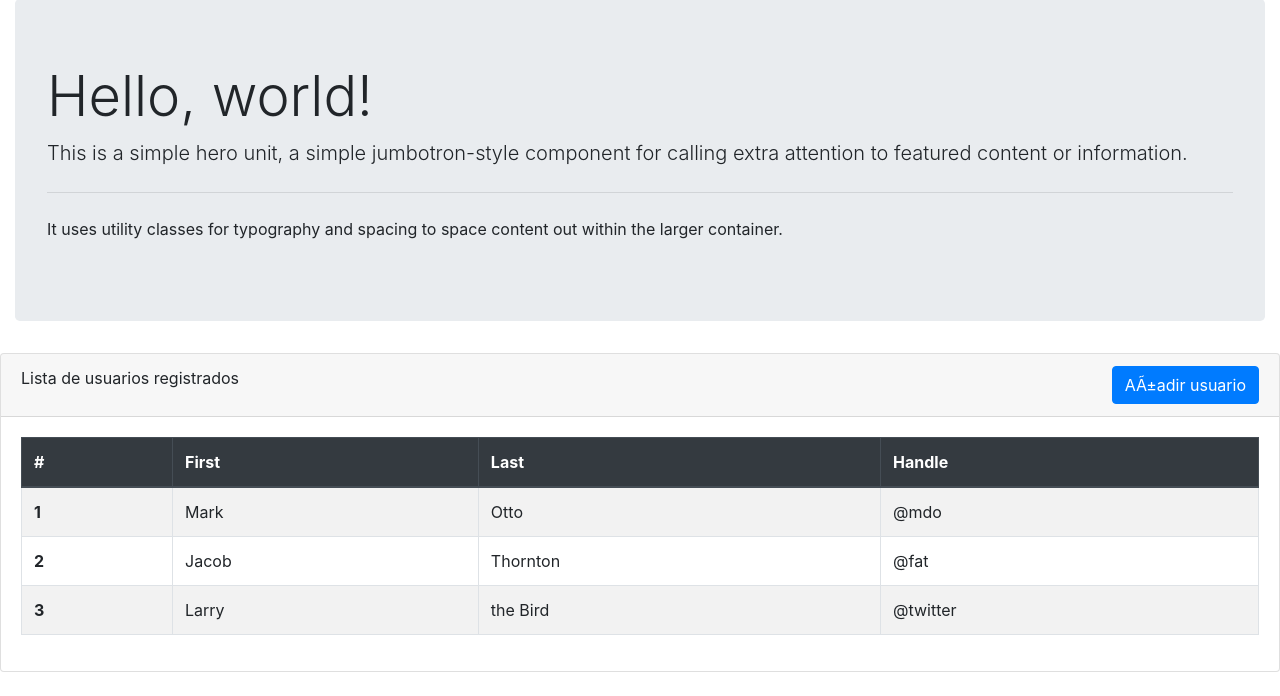
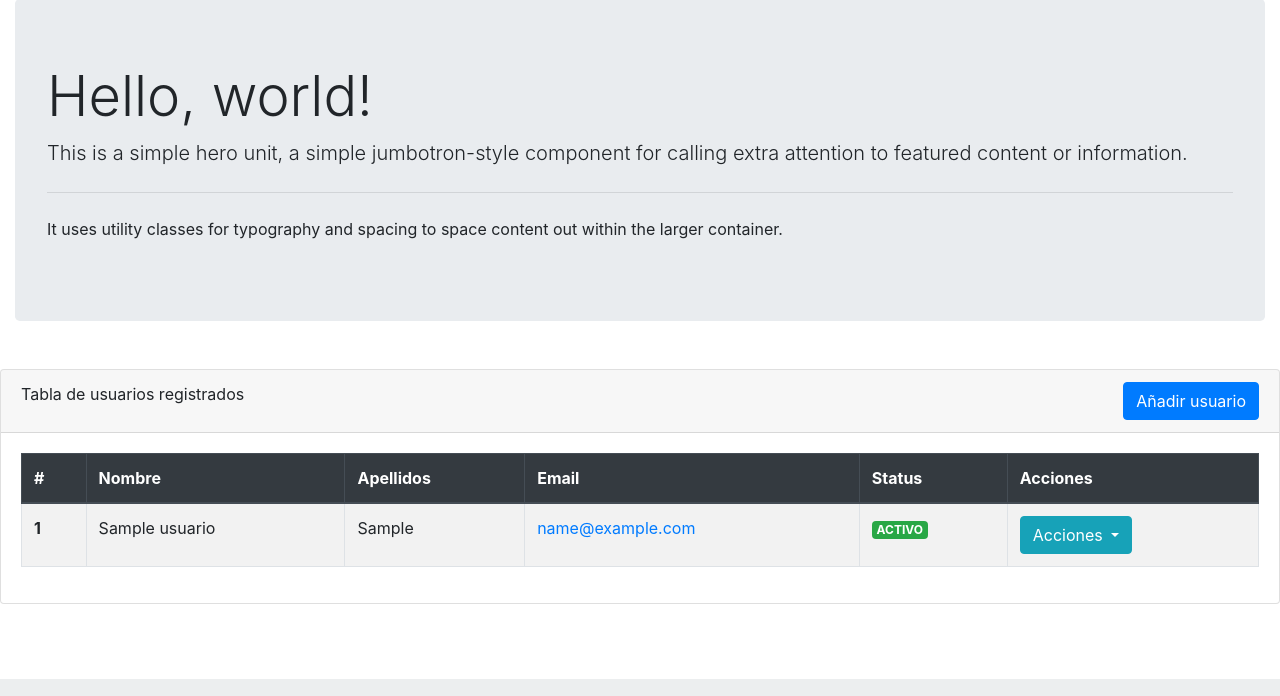
Before and after one commit to Righald/EjerciciosBootstrap, a PHP site: page /programacion_avanzada_en_internet_canvas/ in a window 1280 px wide. Shown: the part 121-817 px from the top of the page. Run offline with PHP 8.4, Linux system fonts and the light colour scheme; tables that the repository leaves empty or names only in its code hold one stand-in row (values such as "Sample post").

Commit message:
Funciones de controlador

```diff
--- a/Controllers/config.php
+++ b/Controllers/config.php
@@ -4,15 +4,12 @@
 	ini_set('display_startup_errors', 1);
 	error_reporting(E_ALL);
 
-	if(!isset($_SESSION))
-	{
+	if (!isset($_SESSION)) {
 		session_start();
 	}
 
-	//Borrar si se usan rutas de forma relativa, útil para rutas absolutas
-	if(!defined('BASE_PATH'))
-	{
-		define('BASE_PATH', "localhost/Bootstrap/public/");
+	if (!defined('BASE_PATH')) {
+		define('BASE_PATH',"http://localhost:8888/programacion_avanzada_en_internet_canvas/");
 	}
 
 ?>
--- /dev/null
+++ b/Controllers/connectionController.php
@@ -0,0 +1,15 @@
+<?php
+	define("HOST", "localhost");
+	define("USER", "root");
+	define("PASS", "");
+	define("DBNM", "clasenet");
+
+	function connect(){
+		$conn = new mysqli(HOST,USER,PASS,DBNM);
+		if ($conn) {
+			return $conn;
+		}
+		return null;
+	}
+
+?>
--- a/Controllers/userController.php
+++ b/Controllers/userController.php
@@ -1,32 +1,140 @@
 <?php
-include_once('connection.php');
 
-class userController
+include_once "connectionController.php";
+include_once "config.php";
+
+if (isset($_POST['action'])) {
+
+	$userController = new UserController();
+
+	switch ($_POST['action']) {
+		case 'store':
+			$name = strip_tags($_POST['name']);
+			$last = strip_tags($_POST['last']);
+			$email = strip_tags($_POST['email']);
+			$pass = strip_tags($_POST['pass']);
+
+			$userController->store($name,$last,$email,$pass);
+
+			break;
+
+		case 'update':
+			$name = strip_tags($_POST['name']);
+			$last = strip_tags($_POST['last']);
+			$email = strip_tags($_POST['email']);
+			$pass = strip_tags($_POST['pass']);
+			$id = strip_tags($_POST['id']);
+
+			$userController->update($name,$last,$email,$pass,$id);
+
+			break;
+	}
+}
+
+class UserController
 {
+
 	function get()
 	{
-		$mysqli = conn();
+		$conn = connect();
+		if (!$conn->connect_error) {
 
-		if(!$mysqli->connect_error)
+			//armado de la consulta
+			$query = "select * from usuarios";
+			$prepared_query = $conn->prepare($query);
+			$prepared_query->execute();
+
+			$results = $prepared_query->get_result();
+			$users = $results->fetch_all(MYSQLI_ASSOC);
+
+			return $users;
+
+		}else{
+			return array();
+		}
+	}
+
+	function store($name,$last,$email,$pass)
+	{
+		$conn = connect();
+		if (!$conn->connect_error)
 		{
-			$response = array();
+			if($name!="" && $last!="" && $email!="" && $pass!="")
+			{
 
-			$query = "SELECT * FROM USUARIO";
+				$query = "insert into usuarios (nombre,apellidos,email,password) values (?,?,?,?)";
+				$prepared_query = $conn->prepare($query);
+				$prepared_query->bind_param('ssss',$name,$last,$email,$pass);
+				if ($prepared_query->execute())
+				{
 
-			$prepared_query = $mysqli->prepare($query);
+					$_SESSION['message'] = "Registro creado exitosamente";
+					$_SESSION['status'] = "success";
+					header("Location: ".$_SERVER['HTTP_REFERER']);
 
-			$prepared_query->execute();
-			$result = $prepared_query->get_result();
+				}
+				else
+				{
+					$_SESSION['message'] = "El registro no pudo ser completado";
+					$_SESSION['status'] = "error";
+					header("Location: ".$_SERVER['HTTP_REFERER']);
+				}
 
-			$result_array = $result->fetch_all(MYSQLI_ASSOC);
-
-			$prepared_query->close();
-
-			return $response;
+			}
+			else
+			{
+				$_SESSION['message'] = "Verifique la información";
+				$_SESSION['status'] = "error";
+				header("Location: ".$_SERVER['HTTP_REFERER']);
+			}
 		}
 		else
 		{
-			return array();
+			$_SESSION['message'] = "Problemas con la conexión al servidor";
+			$_SESSION['status'] = "error";
+			header("Location: ".$_SERVER['HTTP_REFERER']);
+		}
+	}
+
+	function update($name,$last,$email,$pass,$id)
+	{
+		$conn = connect();
+		if (!$conn->connect_error)
+		{
+			if($name!="" && $last!="" && $email!="" && $pass!="" && $id!="")
+			{
+
+				$query = "update usuarios set nombre=?, apellidos=?, email=?, password=? where id=?";
+				$prepared_query = $conn->prepare($query);
+				$prepared_query->bind_param('ssssi',$name,$last,$email,$pass,$id);
+				if ($prepared_query->execute())
+				{
+
+					$_SESSION['message'] = "Registro actualizado exitosamente";
+					$_SESSION['status'] = "success";
+					header("Location: ".$_SERVER['HTTP_REFERER']);
+
+				}
+				else
+				{
+					$_SESSION['message'] = "El registro no pudo ser completado";
+					$_SESSION['status'] = "error";
+					header("Location: ".$_SERVER['HTTP_REFERER']);
+				}
+
+			}
+			else
+			{
+				$_SESSION['message'] = "Verifique la información";
+				$_SESSION['status'] = "error";
+				header("Location: ".$_SERVER['HTTP_REFERER']);
+			}
+		}
+		else
+		{
+			$_SESSION['message'] = "Problemas con la conexión al servidor";
+			$_SESSION['status'] = "error";
+			header("Location: ".$_SERVER['HTTP_REFERER']);
 		}
 	}
 }
--- a/index.html
+++ b/index.php
@@ -1,3 +1,9 @@
+<?php
+  include "controllers/UserController.php";
+  $userController = new UserController();
+
+  $users = $userController->get();
+?>
 <!DOCTYPE html>
 <html>
     <head>
@@ -56,51 +62,106 @@
         </div>
 
 
-      <!-- CARD Y TABLE -->
-      <div class="row">
-        <div class="col-12">
-          <div class="card mb-4">
+        <?php if (isset($_SESSION['status']) && $_SESSION['status'] == 'sucess' ): ?>
+          <div class="alert alert-warning alert-dismissible fade show" role="alert">
+            <strong>Correcto</strong><?= $_SESSION['message'] ?>.
+            <button type="button" class="close" data-dismiss="alert" aria-label="Close">
+              <span aria-hidden="true">&times;</span>
+            </button>
+          </div>
+          <?php unset($_SESSION['status']); ?>
+        <?php endif ?>
+
+        <?php if (isset($_SESSION['status']) && $_SESSION['status'] == 'error' ): ?>
+          <div class="alert alert-warning alert-dismissible fade show" role="alert">
+            <strong>Error</strong><?= $_SESSION['message'] ?>.
+            <button type="button" class="close" data-dismiss="alert" aria-label="Close">
+              <span aria-hidden="true">&times;</span>
+            </button>
+          </div>
+          <?php unset($_SESSION['status']); ?>
+        <?php endif ?>
+
+        <div class="row mt-5 ">
+
+          <div class="col">
+
+            <div class="card">
               <div class="card-header">
-              Lista de usuarios registrados
-              <button type="button" data-toggle="modal" data-target="#exampleModal" class="btn btn-primary float-right">
+
+                Tabla de usuarios registrados
+
+                <button onclick="add()" type="button" class="btn btn-primary float-right" data-toggle="modal" data-target="#exampleModal">
                   Añadir usuario
                 </button>
+
               </div>
               <div class="card-body">
-
-              <table class="table table-bordered table-striped" >
-              <thead class="thead-dark ">
+                <table class="table table-bordered table-striped">
+                <thead class="thead-dark">
                   <tr>
                     <th scope="col">#</th>
-                  <th scope="col">First</th>
-                  <th scope="col">Last</th>
-                  <th scope="col">Handle</th>
+                    <th scope="col">Nombre</th>
+                    <th scope="col">Apellidos</th>
+                    <th scope="col">Email</th>
+                    <th scope="col">Status</th>
+                    <th scope="col">Acciones</th>
                   </tr>
                 </thead>
                 <tbody>
+                  <?php foreach($users as $user) ?>
                   <tr>
-                  <th scope="row">1</th>
-                  <td>Mark</td>
-                  <td>Otto</td>
-                  <td>@mdo</td>
-                </tr>
-                <tr>
-                  <th scope="row">2</th>
-                  <td>Jacob</td>
-                  <td>Thornton</td>
-                  <td>@fat</td>
-                </tr>
-                <tr>
-                  <th scope="row">3</th>
-                  <td>Larry</td>
-                  <td>the Bird</td>
-                  <td>@twitter</td>
+                    <th scope="row">
+                      <?= $user['id'] ?>
+                    </th>
+                    <td>
+                      <?= $user['nombre'] ?>
+                    </td>
+                    <td>
+                      <?= $user['apellidos'] ?>
+                    </td>
+                    <td>
+                      <a href="mailto:<?= $user['email'] ?>">
+                        <?= $user['email'] ?>
+                      </a>
+                    </td>
+                    <td>
+                      <?php if($user['estado']): ?>
+                        <span class="badge badge-success">
+                          ACTIVO
+                        </span>
+                      <?php endif ?>
+
+                      <?php if(!$user['estado']): ?>
+                        <span class="badge badge-success">
+                          INACTIVO
+                        </span>
+                      <?php endif ?>
+                    </td>
+
+                    <td>
+                      <div class="btn-group" role="group">
+                      <button id="btnGroupDrop1" type="button" class="btn btn-info dropdown-toggle" data-toggle="dropdown" aria-haspopup="true" aria-expanded="false">
+                        Acciones
+                      </button>
+                      <div class="dropdown-menu" aria-labelledby="btnGroupDrop1">
+                        <a data-info="<?= json_encode($user)?>" onclick="edit(this)" class="dropdown-item" href="#" data-toggle="modal" data-target="#exampleModal">
+                          <i class="fa fa-pencil"></i> Editar
+                        </a>
+                        <a class="dropdown-item" onclick="remove(<?= $user['id'] ?>)" >
+                          <i class="fa fa-trash"></i> Eliminar
+                        </a>
+                      </div>
+                    </div>
+                    </td>
                   </tr>
                 </tbody>
               </table>
               </div>
             </div>
+
           </div>
+
         </div>
 
         <!-- Modal -->
@@ -120,14 +181,14 @@
                     <div class="form-group row">
                       <label class="col-sm-2 col-form-label">Nombre</label>
                       <div class="col-sm-10">
-                        <input id="nombre" name="nombre" type="text" class="form-control" >
+                        <input id="nombre" name="name" type="text" class="form-control" >
                       </div>
                     </div>
 
                     <div class="form-group row">
                       <label class="col-sm-2 col-form-label">Apellidos</label>
                       <div class="col-sm-10">
-                        <input id="apellidos" name="apellidos" type="text" class="form-control" >
+                        <input id="apellidos" name="last" type="text" class="form-control" >
                       </div>
                     </div>
 
@@ -151,11 +212,10 @@
                         <input type="password" id="pass2" name="pass2" class="form-control" id="inputPassword">
                       </div>
                   </div>
-
-
                 </div>
-
                 <div class="modal-footer">
+                  <input type="hidden" name="action" value="store">
+                  <input type="hidden" name="id">
                   <button type="button" class="btn btn-secondary" data-dismiss="modal">Close</button>
                   <button type="submit" class="btn btn-primary">Save changes</button>
                 </div>
@@ -198,6 +258,26 @@
           }
       }
 
+      function remove(id)
+      {
+        swal({
+          title: "",
+          text: "¿Desea eliminar el usuario?",
+          icon: "warning",
+          buttons: true,
+          dangerMode: true,
+        })
+        .then((willDelete) => {
+          if (willDelete) {
+            swal("Poof! Your imaginary file has been deleted!", {
+              icon: "success",
+            });
+          } else {
+            swal("Your imaginary file is safe!");
+          }
+        });
+      }
+
     </script>
 
 </body>
```
Also changed, not shown: Controllers/connection.php (deleted, +0 -18 lines), Controllers/getUsers.php (deleted, +0 -34 lines). Lines whose indentation alone changed are shown as unchanged.
